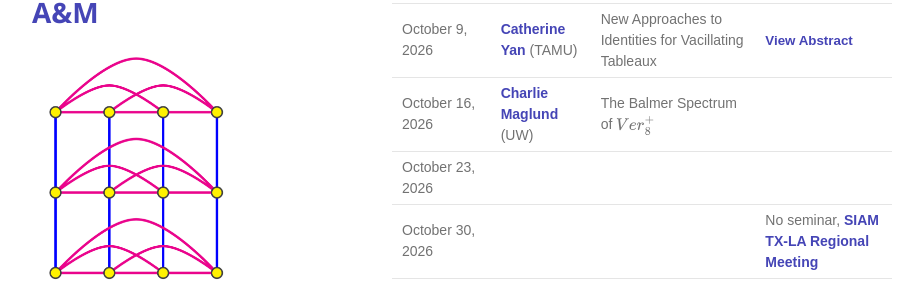
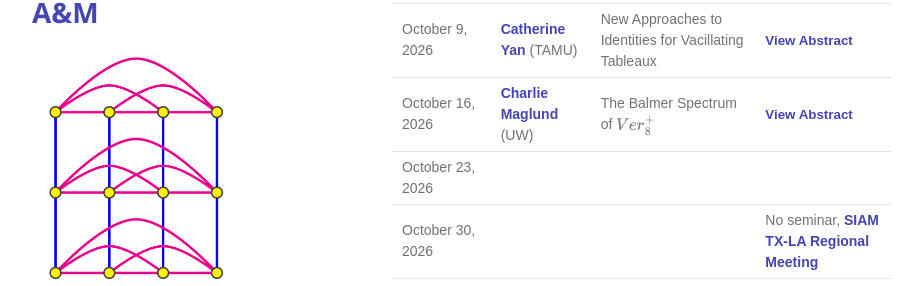
Before and after one commit to tamu-seminar/alg-comb, a Jekyll site: the page built from index.md, in a window 1280 px wide and 900 px high, scrolled down 454 px. Shown: the part 153-439 px from the top of the window, without its empty margins (178-1101 px from the left). Built offline with Jekyll 4.4.1, drawn with Linux system fonts in a browser that asks for light colours.

Commit message:
magland2

```diff
--- a/index.md
+++ b/index.md
@@ -30,7 +30,7 @@ The organizers are [Trevor Karn](https://trevorkarn.github.io/) and [Galen Dorpa
 | September 25, 2026|[Frank Sottile](https://franksottile.github.io/) (TAMU)| A Littlewood-Richardson Rule for $$2$$-Grassmannian Permutations      | <button type="button" class="abstract-link" onclick="showAbstract('sottile')">View Abstract</button>                               |
 | October 2, 2026   | [Chun-Hung Liu](https://people.tamu.edu/~chliu/) (TAMU)      | One more log on the way to Hadwiger's conjecture      |  <button type="button" class="abstract-link" onclick="showAbstract('chun-hung')">View Abstract</button>                                |
 | October 9, 2026   |[Catherine Yan](https://people.tamu.edu/~huafei-yan/) (TAMU)       | New Approaches to Identities for Vacillating Tableaux      |    <button type="button" class="abstract-link" onclick="showAbstract('catherine')">View Abstract</button>                                |
-| October 16, 2026  |[Charlie Maglund](https://charlie.magland.org/) (UW)         | The Balmer Spectrum of $Ver_8^+$      |                                 |
+| October 16, 2026  |[Charlie Maglund](https://charlie.magland.org/) (UW)         | The Balmer Spectrum of $Ver_8^+$      |  <button type="button" class="abstract-link" onclick="showAbstract('magland')">View Abstract</button>                               |
 | October 23, 2026  |         |       |                                 |
 | October 30, 2026  |         |       | No seminar, [SIAM TX-LA Regional Meeting](https://sites.google.com/view/siam-txla-2026)                                |
 | November 6, 2026  |         |       |                                 |
```
